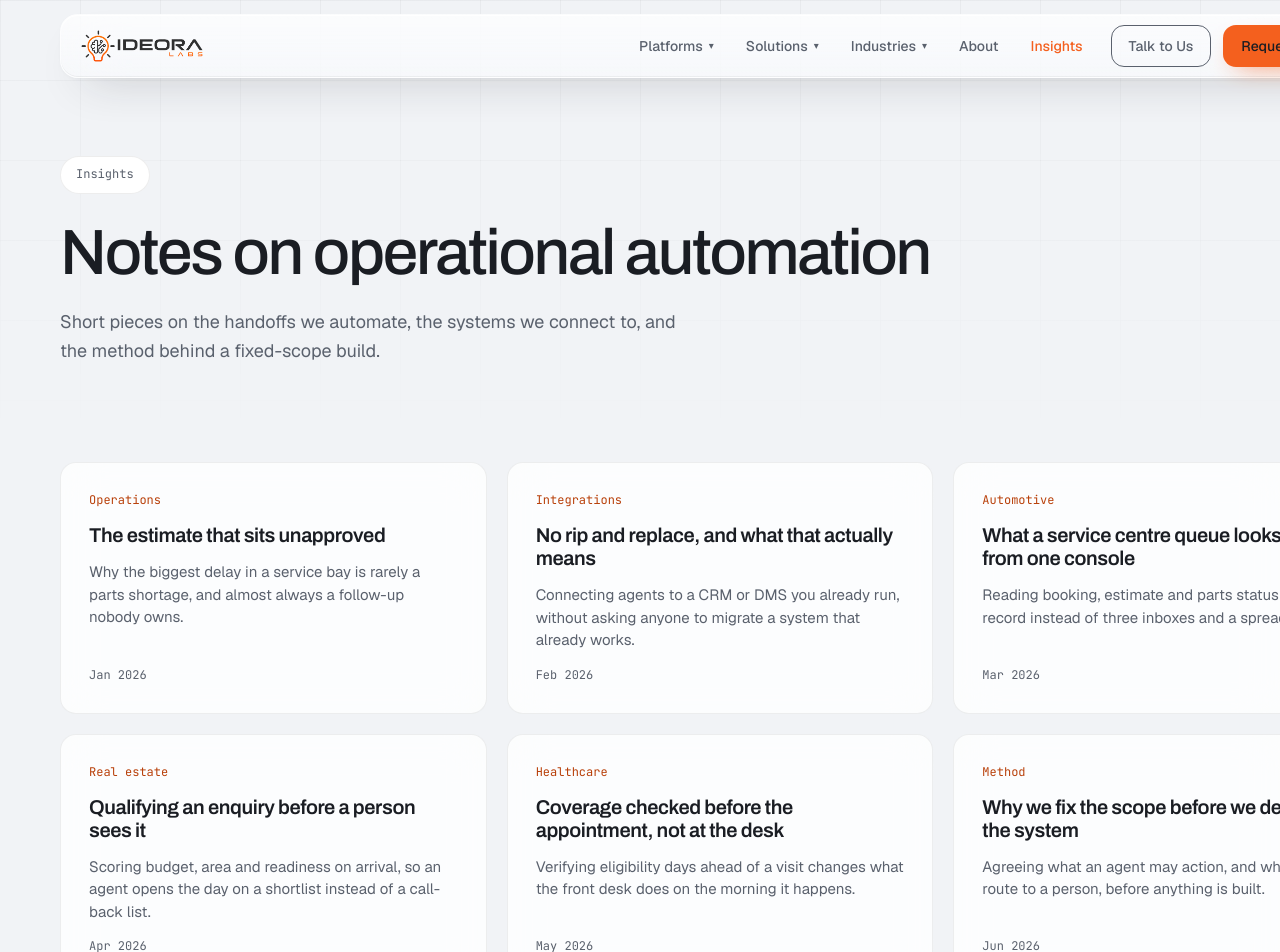
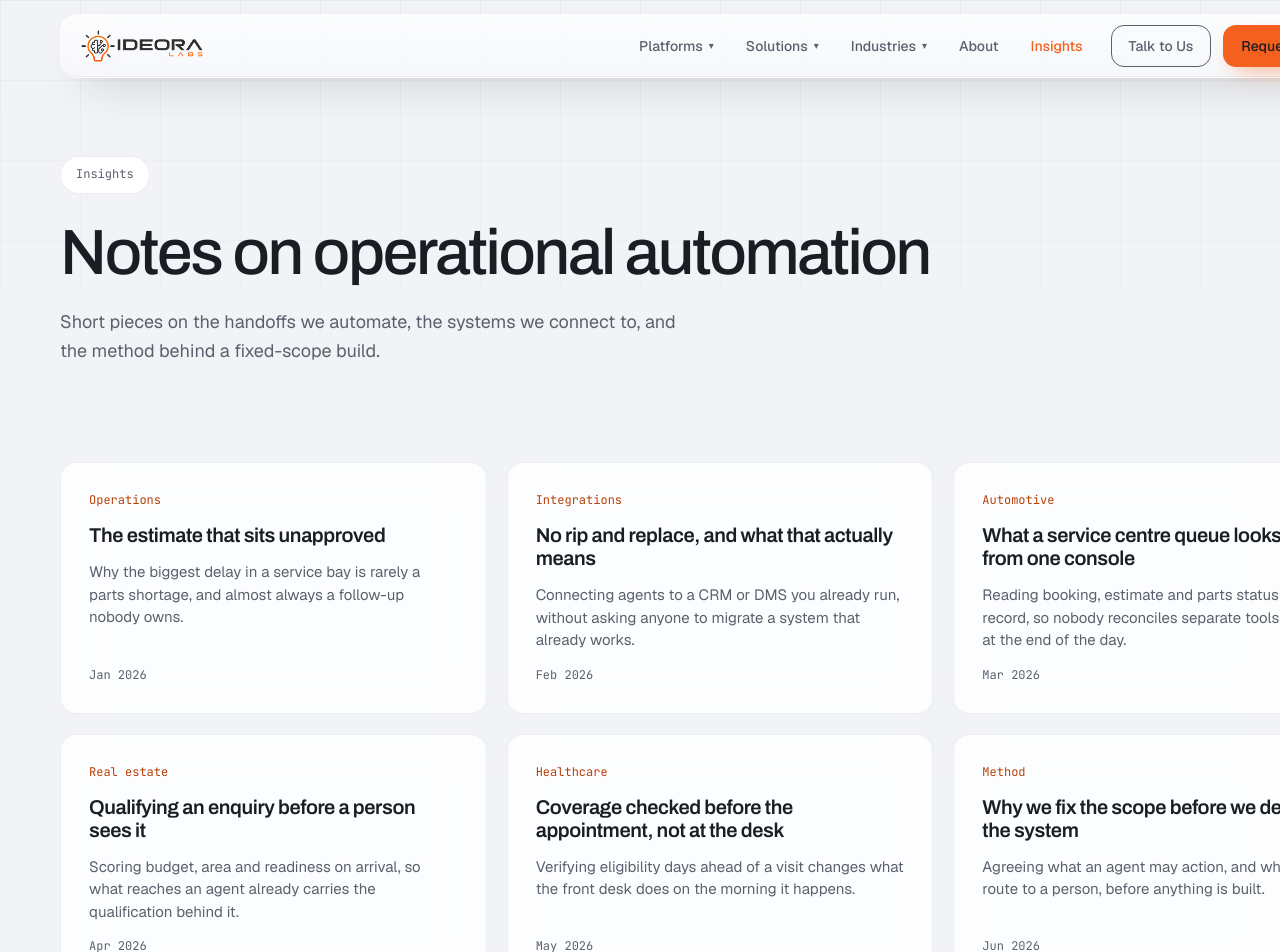
Before and after one commit to ATHARVISM2804/Ideora-bangalore-, a React (Vite) app: page /insights in a window 1280 px wide. Shown: the top 952 px of the page. Built offline with nearby package versions, Linux system fonts and the light colour scheme.

Commit message:
fix: reword insights standfirsts lifting phrasing from pages.js

```diff
--- a/src/pages/Insights.jsx
+++ b/src/pages/Insights.jsx
@@ -8,8 +8,8 @@ const WRAP = 'max-width:1400px; margin:0 auto; padding:0 clamp(20px, 5vw, 40px);
 const ARTICLES = [
   { category: 'Operations', title: 'The estimate that sits unapproved', standfirst: 'Why the biggest delay in a service bay is rarely a parts shortage, and almost always a follow-up nobody owns.', date: 'Jan 2026' },
   { category: 'Integrations', title: 'No rip and replace, and what that actually means', standfirst: 'Connecting agents to a CRM or DMS you already run, without asking anyone to migrate a system that already works.', date: 'Feb 2026' },
-  { category: 'Automotive', title: 'What a service centre queue looks like from one console', standfirst: 'Reading booking, estimate and parts status as one record instead of three inboxes and a spreadsheet.', date: 'Mar 2026' },
-  { category: 'Real estate', title: 'Qualifying an enquiry before a person sees it', standfirst: 'Scoring budget, area and readiness on arrival, so an agent opens the day on a shortlist instead of a call-back list.', date: 'Apr 2026' },
+  { category: 'Automotive', title: 'What a service centre queue looks like from one console', standfirst: 'Reading booking, estimate and parts status as one record, so nobody reconciles separate tools by hand at the end of the day.', date: 'Mar 2026' },
+  { category: 'Real estate', title: 'Qualifying an enquiry before a person sees it', standfirst: 'Scoring budget, area and readiness on arrival, so what reaches an agent already carries the qualification behind it.', date: 'Apr 2026' },
   { category: 'Healthcare', title: 'Coverage checked before the appointment, not at the desk', standfirst: 'Verifying eligibility days ahead of a visit changes what the front desk does on the morning it happens.', date: 'May 2026' },
   { category: 'Method', title: 'Why we fix the scope before we design the system', standfirst: 'Agreeing what an agent may action, and what it must route to a person, before anything is built.', date: 'Jun 2026' },
 ];
```
